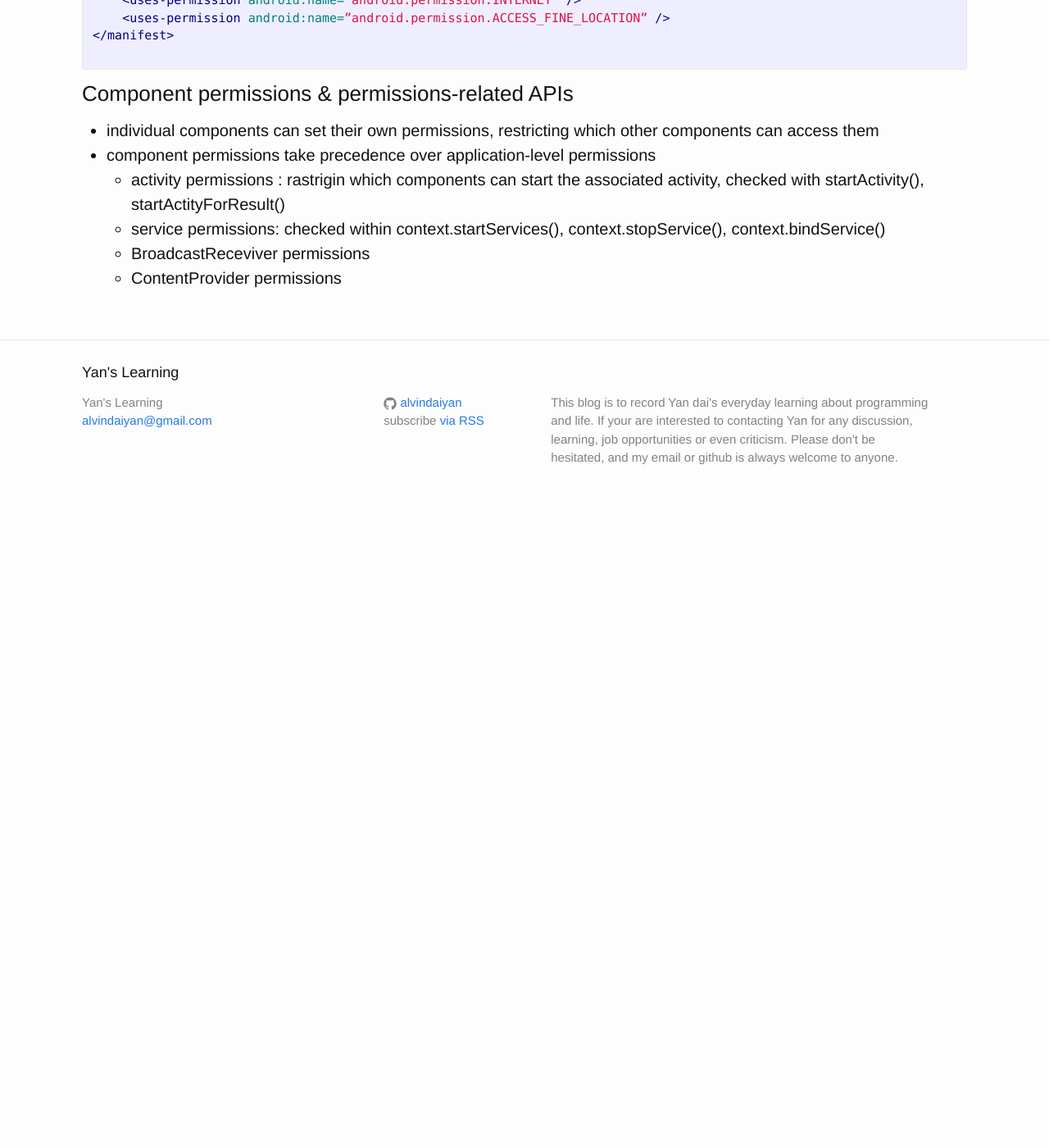
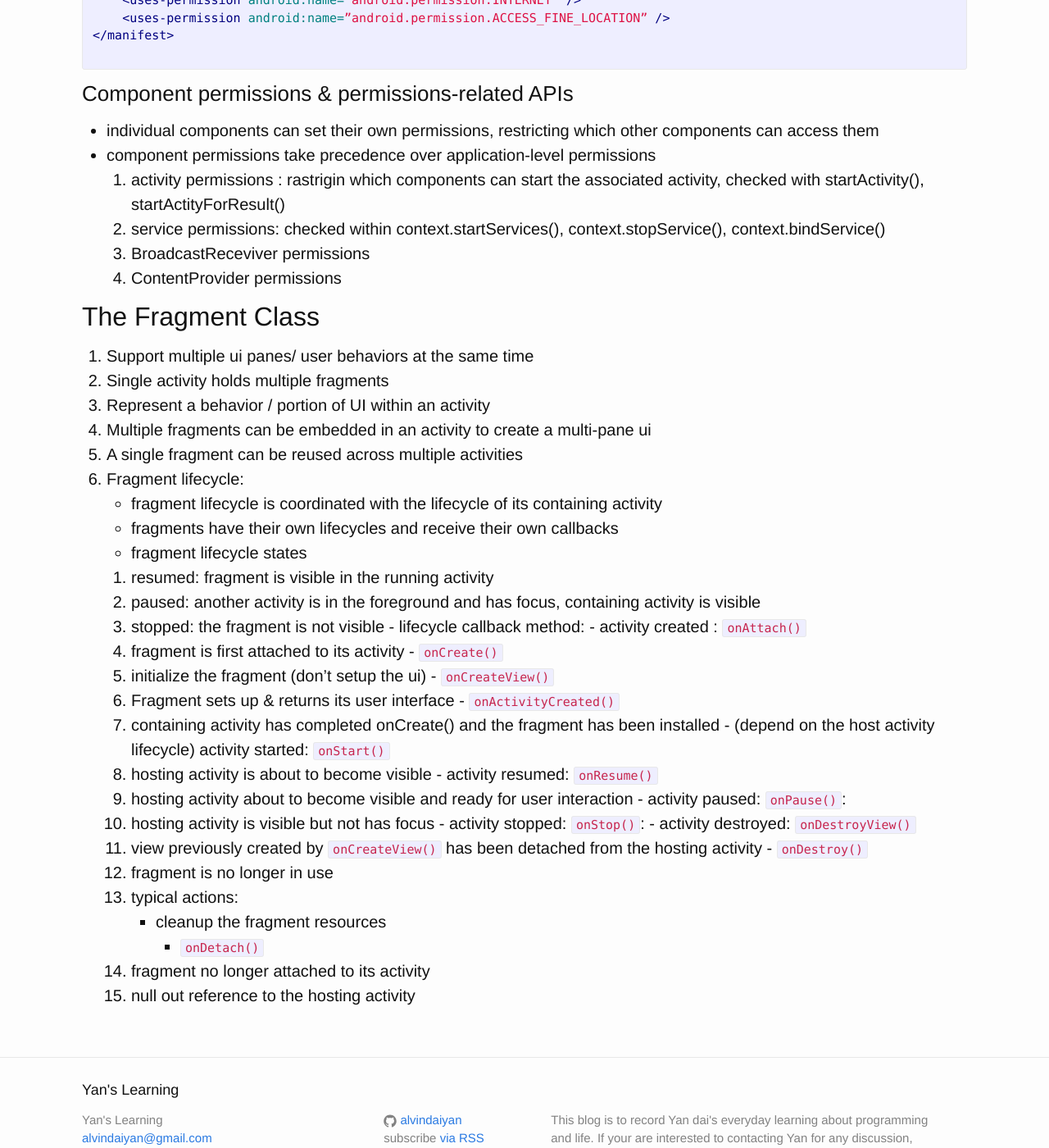
Before and after one commit to alvindaiyan/alvindaiyan.github.io, a Jekyll site: the page built from _posts/2015-03-31-android-learning-1.markdown, in a window 1280 px wide and 1400 px high, scrolled down 7261 px. Shown: the whole window at 82% size. Built offline with Jekyll 4.4.1, drawn with Linux system fonts in a browser that asks for light colours; nearby versions of some CDN libraries; comment, search, counter and statistics services are not loaded; before the commit the page ends 7891 px from its top, so only the background shows below that.

````diff
--- a/_posts/2015-03-31-android-learning-1.markdown
+++ b/_posts/2015-03-31-android-learning-1.markdown
@@ -236,7 +236,46 @@
 ### Component permissions & permissions-related APIs
   - individual components can set their own permissions, restricting which other components can access them
   - component permissions take precedence over application-level permissions
-    - activity permissions : rastrigin which components can start the associated activity, checked with startActivity(), startActityForResult()
-    - service permissions: checked within context.startServices(), context.stopService(), context.bindService()
-    - BroadcastReceviver permissions
-    - ContentProvider permissions
+    1. activity permissions : rastrigin which components can start the associated activity, checked with startActivity(), startActityForResult()
+    2. service permissions: checked within context.startServices(), context.stopService(), context.bindService()
+    3. BroadcastReceviver permissions
+    4. ContentProvider permissions
+
+## The Fragment Class
+1. Support multiple ui panes/ user behaviors at the same time
+2. Single activity holds multiple fragments
+3. Represent a behavior / portion of UI within an activity
+4. Multiple fragments can be embedded in an activity to create a multi-pane ui
+5. A single fragment can be reused across multiple activities
+6. Fragment lifecycle:
+  - fragment lifecycle is coordinated with the lifecycle of its containing activity
+  - fragments have their own lifecycles and receive their own callbacks
+  - fragment lifecycle states
+    1. resumed: fragment is visible in the running activity
+    2. paused: another activity is in the foreground and has focus, containing activity is visible
+    3. stopped: the fragment is not visible
+  - lifecycle callback method:
+  - activity created : ```onAttach()```
+    1. fragment is first attached to its activity
+  - ```onCreate()```
+    1. initialize the fragment (don’t setup the ui)
+  - ```onCreateView()```
+    1. Fragment sets up & returns its user interface
+  - ```onActivityCreated()```
+    1. containing activity has completed onCreate() and the fragment has been installed
+  - (depend on the host activity lifecycle) activity started: ```onStart()```
+    1. hosting activity is about to become visible
+  - activity resumed: ```onResume()```
+    1. hosting activity about to become visible and ready for user interaction
+  - activity paused: ```onPause()```:
+    1. hosting activity is visible but not has focus
+  - activity stopped: ```onStop()```:
+  - activity destroyed: ```onDestroyView()```
+    1. view previously created by ```onCreateView()``` has been detached from the hosting activity
+  - ```onDestroy()```
+    1. fragment is no longer in use
+    2. typical actions:
+      - cleanup the fragment resources
+  - ```onDetach()```
+    1. fragment no longer attached to its activity
+    2. null out reference to the hosting activity
````
Also changed, not shown: other parts of _posts/2015-03-31-android-learning-1.markdown (+6 -6 lines), _posts/2015-04-22-go-process-bar.markdown (added, +48 -0 lines), assets/wdpu2A.gif (added).
